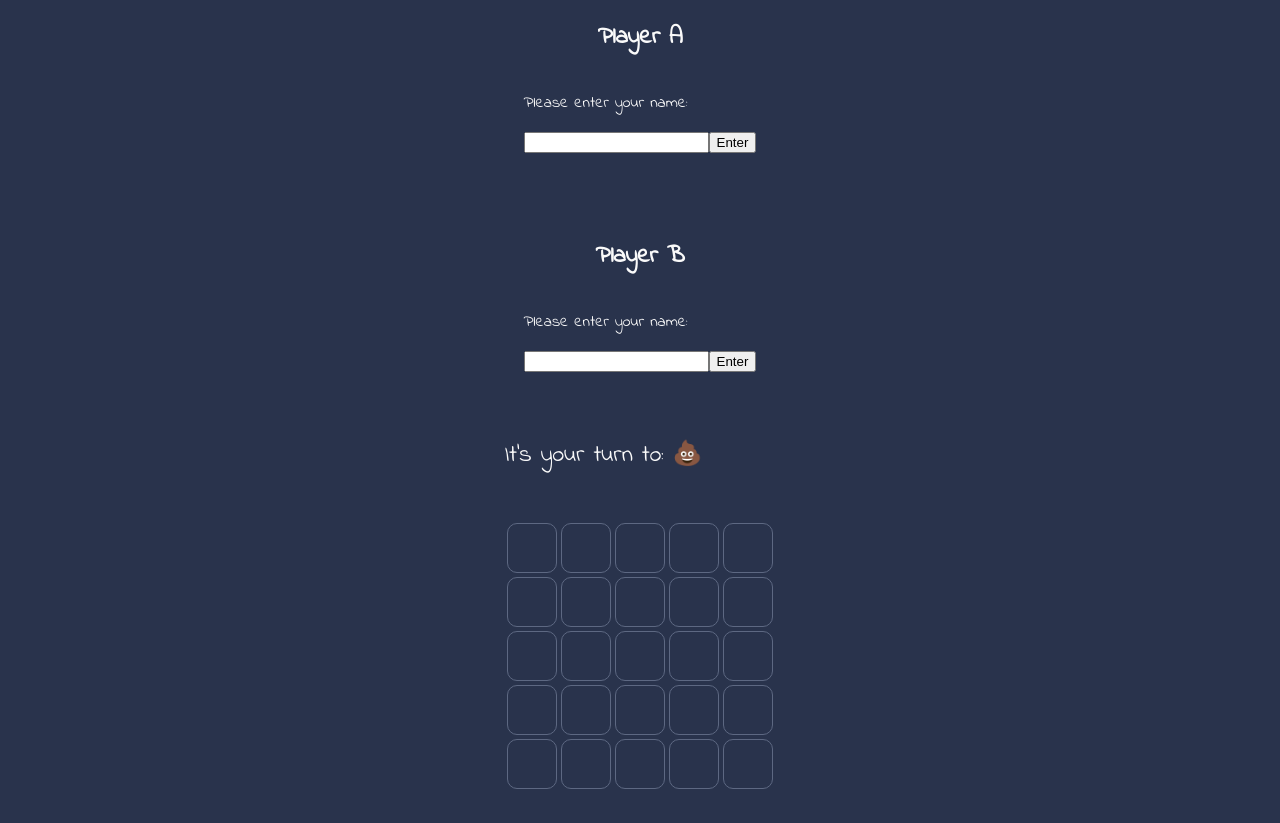
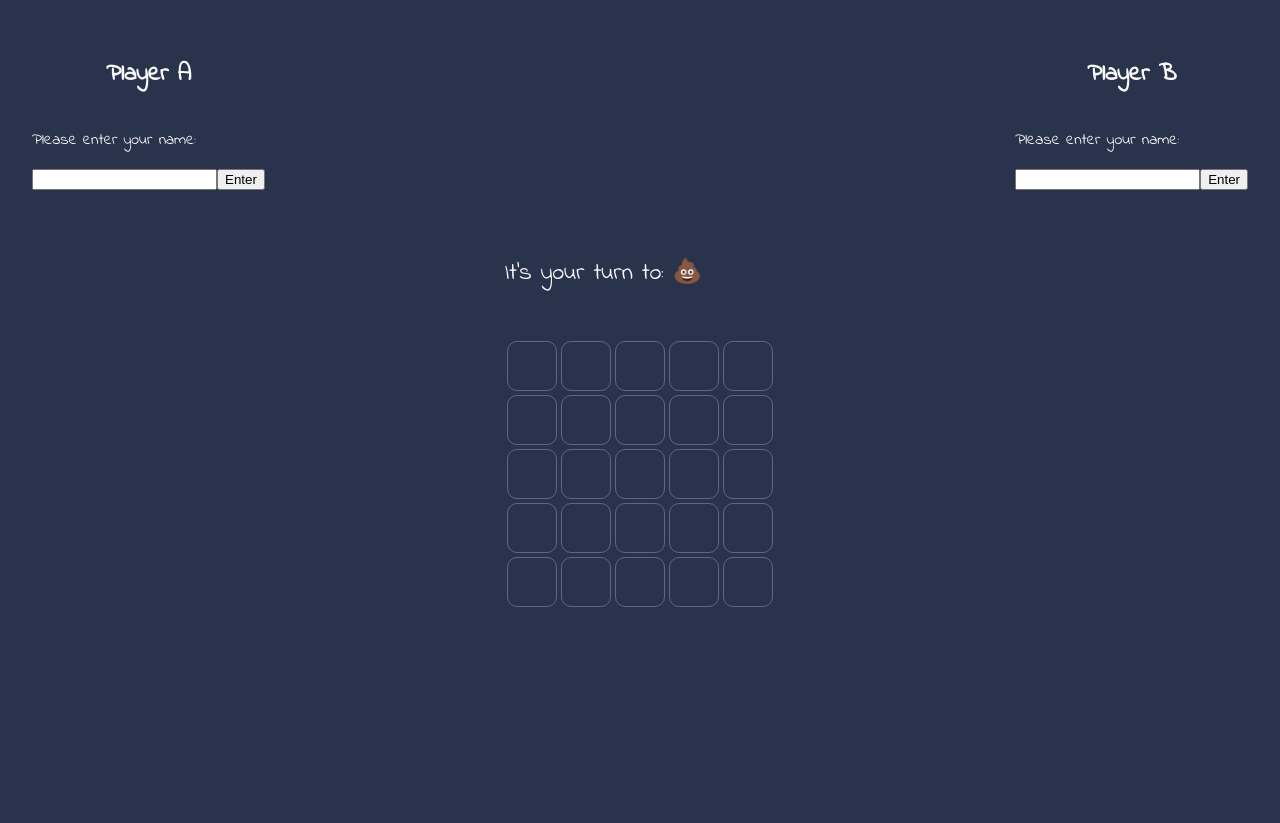
Before and after one commit to fac-13/REact-IN, a React app: page / in a window 1280 px wide. Shown: the part 122-945 px from the top of the page. After the commit the page ends 800 px from the top, so only its background shows below. Built offline with nearby package versions, Linux system fonts and the light colour scheme.

Commit message:
adds media query for avatars

```diff
--- a/public/index.html
+++ b/public/index.html
@@ -10,8 +10,11 @@
 </head>
 <body>
     <h1> Poo-Boo </h1>
-    <div id="playerx"></div>
-    <div id="playero"></div>
+    <div class="container__players">
+        <div id="playerx"></div>
+        <div id="playero"></div>
+    </div>
+
     <div id="container"></div>
     <script src="../src/index.js"></script>
 </body>
--- a/public/styles.css
+++ b/public/styles.css
@@ -1,18 +1,29 @@
 body{
+    min-height: 100vh;
     margin: 0;
     padding: 0;
     background-color: #29334c;
     color:#fafafa;
-    height: 100vh;
     font-family: 'Indie Flower', cursive;
     display:flex;
     flex-direction: column;
     align-items: center;
+    justify-content: center;
 }
 
 h2,
 h4 {
     text-align: center;
+}
+
+.container__players{
+ min-width: 100%;
+}
+
+#playerx, #playero{
+display:flex;
+justify-content: center;
+align-items: center;
 }
 
 .playerx,
@@ -152,3 +163,11 @@ grid-area: y;
 .cell24{
  grid-area: z;
 }
+
+@media only screen and (min-width: 900px){
+ .container__players{
+    display:flex;
+    justify-content: space-between;
+ }
+
+}
```
